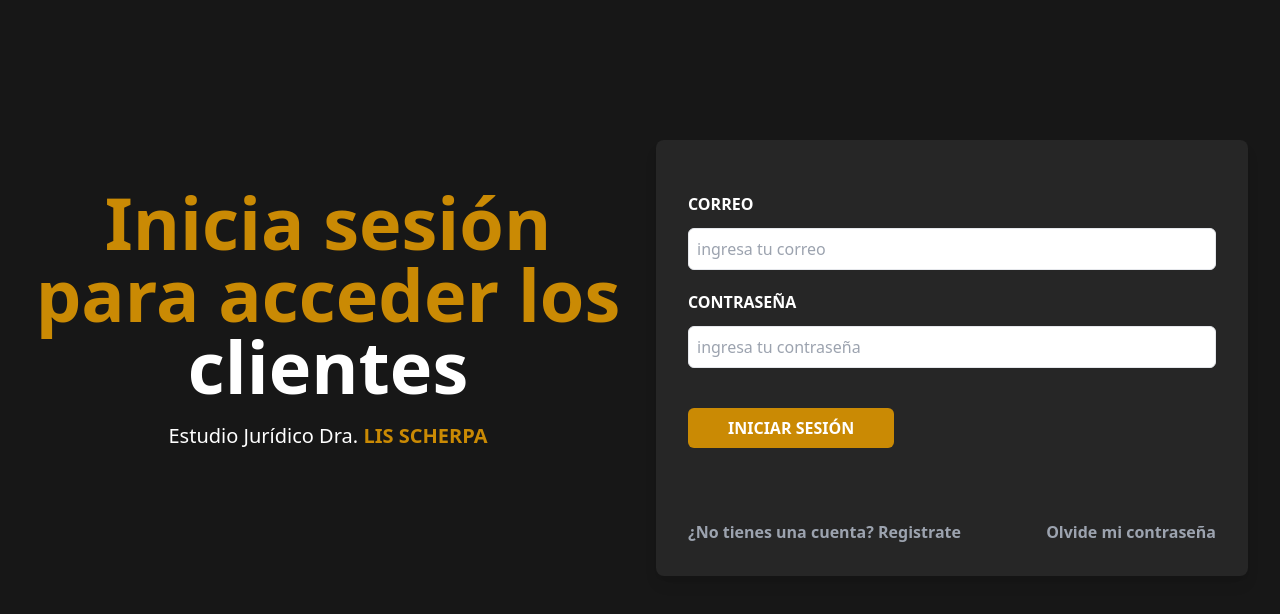
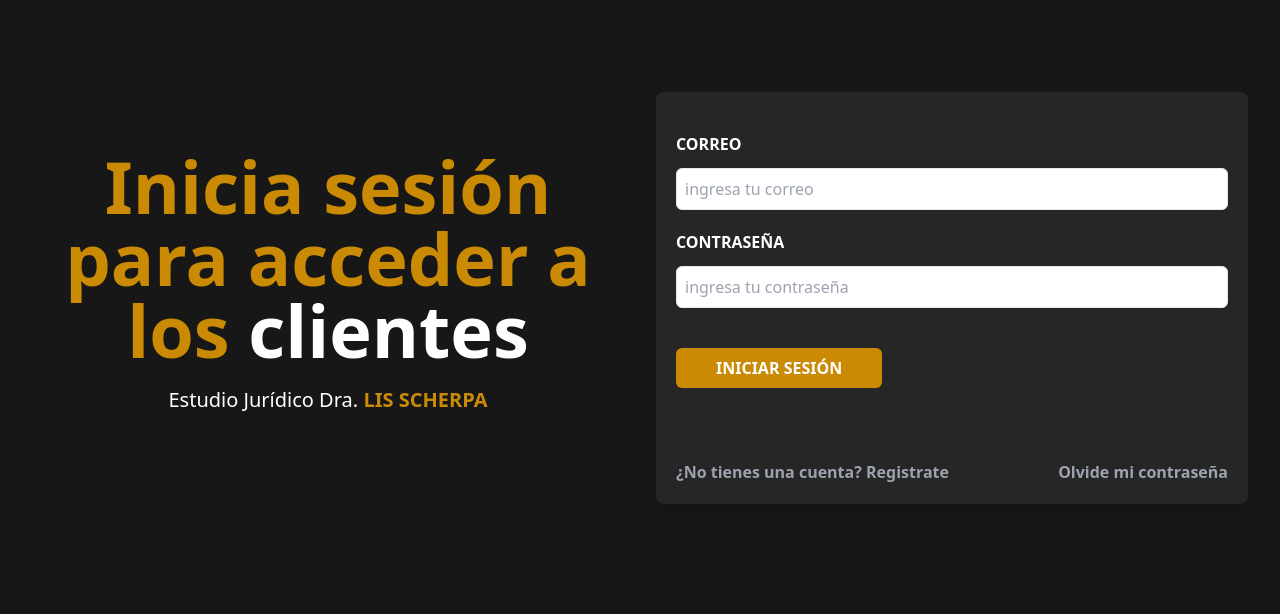
Before and after one commit to scherpablo/CRM-estudio-scherpa-frontend, a React (Vite) app: page / in a window 1280 px wide. Shown: the top 614 px of the page. Built offline with nearby package versions, Linux system fonts and the light colour scheme; no server answers.

Commit message:
moddified styles

```diff
--- a/src/pages/private/AdminForgotPass.jsx
+++ b/src/pages/private/AdminForgotPass.jsx
@@ -47,7 +47,7 @@ const AdminForgotPass = () => {
             <h2 className="text-center font-bold text-4xl mt-10 text-white">Cambia tu Contraseña</h2>
             <p className="text-center text-white text-xl mt-5 mb-10">Modifíca tu <span className="text-yellow-600 font-bold">contraseña aquí</span></p>
 
-            <div className="flex justify-center">
+            <div className="flex justify-center px-5">
                 <div className="w-full md:w-1/2 bg-neutral-800 rounded-lg p-5">
                     {msg && <Alerts
                         alert={alert}
--- a/src/pages/private/ProfileEdit.jsx
+++ b/src/pages/private/ProfileEdit.jsx
@@ -37,7 +37,7 @@ const ProfileEdit = () => {
             <h2 className="text-center font-bold text-4xl mt-10 text-white">Hola {auth.name}</h2>
             <p className="text-center text-white text-xl mt-5 mb-10">Modifíca tus <span className="text-yellow-600 font-bold">datos aquí</span></p>
 
-            <div className="flex justify-center">
+            <div className="flex justify-center px-5">
                 <div className="w-full md:w-1/2 bg-neutral-800 rounded-lg p-5">
                     {msg && <Alerts
                         alert={alert}
--- a/src/pages/public/ConfirmAccount.jsx
+++ b/src/pages/public/ConfirmAccount.jsx
@@ -43,7 +43,7 @@ const ConfirmAccount = () => {
             <div className="items-center">
                 <h1 className="text-yellow-600 font-black text-5xl lg:text-7xl text-center">Crea tu cuenta y administra tus <span className="text-white">clientes</span></h1>
             </div>
-            <div className="p-8 mt-5 md:mt5 shadow-lg bg-neutral-800 rounded-lg">
+            <div className="p-5 mt-8 shadow-lg bg-neutral-800 rounded-lg">
                 {!loading && <Alerts
                     alert={alert}
                 />}
--- a/src/pages/public/ForgotPassword.jsx
+++ b/src/pages/public/ForgotPassword.jsx
@@ -56,7 +56,7 @@ const ForgotPassword = () => {
             <div>
                 <h1 className="text-yellow-600 font-black text-5xl lg:text-7xl text-center lg:mt-14">Recupera tu cuenta y no pierdas tus <span className="text-white">clientes</span></h1>
             </div>
-            <div className="p-8 mt-20 md:mt5 shadow-lg bg-neutral-800 rounded-lg">
+            <div className="p-5 mt-8 shadow-lg bg-neutral-800 rounded-lg">
                 {msg && <Alerts
                     alert={alert}
                 />}
--- a/src/pages/public/Login.jsx
+++ b/src/pages/public/Login.jsx
@@ -59,10 +59,10 @@ const Login = () => {
     return (
         <>
             <div>
-                <h1 className="text-yellow-600 font-black text-5xl lg:text-7xl text-center">Inicia sesión para acceder los <span className="text-white">clientes</span></h1>
+                <h1 className="text-yellow-600 font-black text-5xl lg:text-7xl text-center">Inicia sesión para acceder a los <span className="text-white">clientes</span></h1>
                 <p className="text-center text-white mt-5 text-md lg:text-xl">Estudio Jurídico Dra. <span className="text-yellow-600 uppercase font-bold"> Lis Scherpa</span> </p>
             </div>
-            <div className="p-8 mt-20 md:mt5 shadow-lg bg-neutral-800 rounded-lg">
+            <div className="p-5 mt-8 shadow-lg bg-neutral-800 rounded-lg">
                 {msg && <Alerts
                     alert={alert}
                 />}
--- a/src/pages/public/NewPassword.jsx
+++ b/src/pages/public/NewPassword.jsx
@@ -80,7 +80,7 @@ const NewPassword = () => {
             <div>
                 <h1 className="text-yellow-600 font-black text-5xl lg:text-7xl text-center">Reestablece tu contraseña y continua administrando tus <span className="text-white">clientes</span></h1>
             </div>
-            <div className="p-8 mt-20 md:mt5 shadow-lg bg-neutral-800 rounded-lg">
+            <div className="p-5 mt-8 shadow-lg bg-neutral-800 rounded-lg">
                 {msg && <Alerts
                     alert={alert}
                 />}
--- a/src/pages/public/Register.jsx
+++ b/src/pages/public/Register.jsx
@@ -71,7 +71,7 @@ const Register = () => {
                 <h1 className="text-yellow-600 font-black text-5xl lg:text-7xl text-center">Crea tu cuenta y administra tus <span className="text-white">clientes</span></h1>
                 <p className="text-center text-white mt-5 text-md lg:text-xl">Estudio Jurídico Dra. <span className="text-yellow-600 uppercase font-bold">Scherpa Lis</span> </p>
             </div>
-            <div className="p-8 mt-5 md:mt5 shadow-lg bg-neutral-800 rounded-lg">
+            <div className="p-5 mt-8 shadow-lg bg-neutral-800 rounded-lg">
                 {msg && <Alerts
                     alert={alert}
                 />}
```
